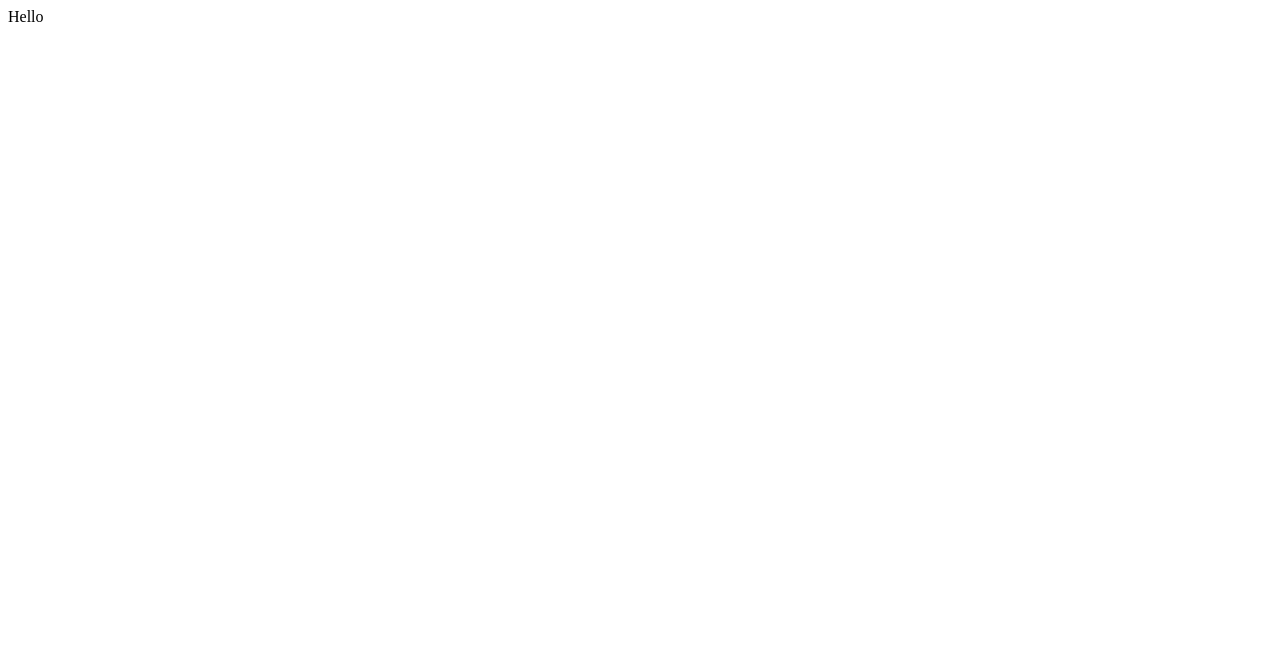
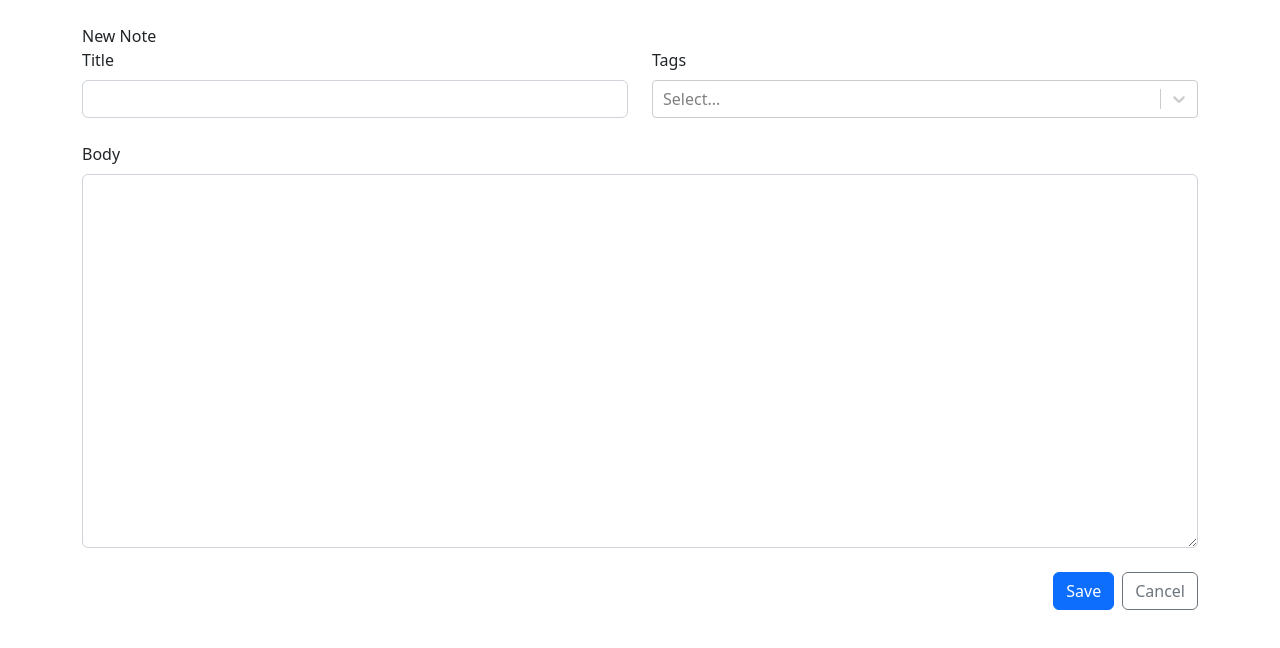
Before and after one commit to pdavies88/react-typescript-notepad, a React (Vite) app: page /new in a window 1280 px wide. Shown: the top 648 px of the page. Built offline with nearby package versions, Linux system fonts and the light colour scheme.

Commit message:
Routing and note form skeleton

```diff
--- a/package.json
+++ b/package.json
@@ -9,8 +9,12 @@
     "preview": "vite preview"
   },
   "dependencies": {
+    "bootstrap": "^5.2.3",
     "react": "^18.2.0",
-    "react-dom": "^18.2.0"
+    "react-bootstrap": "^2.7.0",
+    "react-dom": "^18.2.0",
+    "react-router-dom": "^6.6.1",
+    "react-select": "^5.7.0"
   },
   "devDependencies": {
     "@types/react": "^18.0.26",
--- a/src/App.tsx
+++ b/src/App.tsx
@@ -1,5 +1,24 @@
+import "bootstrap/dist/css/bootstrap.min.css";
+import { Container } from "react-bootstrap";
+import { Routes, Route, Navigate } from "react-router-dom";
+import NewNote from "./components/NewNote";
+
 function App() {
-  return <div>Hello</div>;
+  return (
+    <>
+      <Container className="my-4">
+        <Routes>
+          <Route path="/" element={<h1>Home</h1>} />
+          <Route path="/new" element={<NewNote />} />
+          <Route path="/:id">
+            <Route index element={<h1>Show</h1>} />
+            <Route path="edit" element={<h1>Edit</h1>} />
+          </Route>
+          <Route path="*" element={<Navigate to="/" />} />
+        </Routes>
+      </Container>
+    </>
+  );
 }
 
 export default App;
--- /dev/null
+++ b/src/components/NewNote.tsx
@@ -0,0 +1,12 @@
+import NoteForm from "./NoteForm";
+
+const NewNote = () => {
+  return (
+    <>
+      <div>New Note</div>
+      <NoteForm />
+    </>
+  );
+};
+
+export default NewNote;
--- /dev/null
+++ b/src/components/NoteForm.tsx
@@ -0,0 +1,44 @@
+import { Form, Stack, Row, Col, Button } from "react-bootstrap";
+import { Link } from "react-router-dom";
+import CreatableSelect from "react-select/creatable";
+
+const NoteForm = () => {
+  return (
+    <>
+      <Form>
+        <Stack gap={4}>
+          <Row>
+            <Col>
+              <Form.Group controlId="title">
+                <Form.Label>Title</Form.Label>
+                <Form.Control required />
+              </Form.Group>
+            </Col>
+            <Col>
+              <Form.Group controlId="tags">
+                <Form.Label>Tags</Form.Label>
+                <CreatableSelect isMulti />
+              </Form.Group>
+            </Col>
+          </Row>
+          <Form.Group controlId="markdown">
+            <Form.Label>Body</Form.Label>
+            <Form.Control required as="textarea" rows={15} />
+          </Form.Group>
+          <Stack direction="horizontal" gap={2} className="justify-content-end">
+            <Button type="submit" variant="primary">
+              Save
+            </Button>
+            <Link to="..">
+              <Button type="button" variant="outline-secondary">
+                Cancel
+              </Button>
+            </Link>
+          </Stack>
+        </Stack>
+      </Form>
+    </>
+  );
+};
+
+export default NoteForm;
--- a/src/main.tsx
+++ b/src/main.tsx
@@ -1,9 +1,12 @@
 import React from "react";
 import ReactDOM from "react-dom/client";
 import App from "./App";
+import { BrowserRouter } from "react-router-dom";
 
 ReactDOM.createRoot(document.getElementById("root") as HTMLElement).render(
   <React.StrictMode>
-    <App />
+    <BrowserRouter>
+      <App />
+    </BrowserRouter>
   </React.StrictMode>
 );
```
Also changed, not shown: 1 other file (tests, documents, lock files or other folders).
